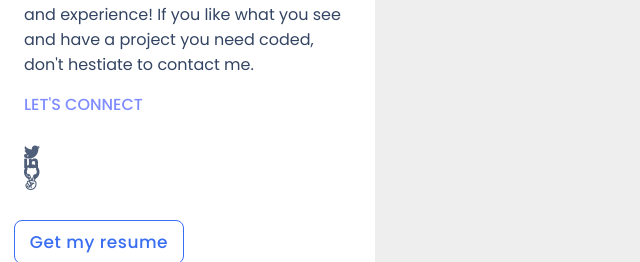
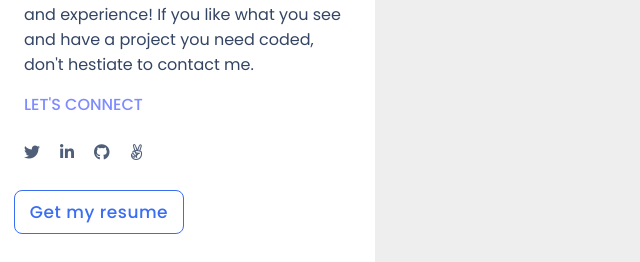
Before and after one commit to ElShaer398/Portfolio-setup-and-mobile-first, a plain HTML site: page index.html in a window 1280 px wide. Shown: the part 3780-4042 px from the top of the page, without its empty margins (0-640 px from the left). Drawn offline with Linux system fonts and the light colour scheme.

Commit message:
updated some design errors

```diff
--- a/main.css
+++ b/main.css
@@ -10,6 +10,7 @@
 
 body {
   background-color: #eee;
+  width: 375px;
 }
 
 header {
@@ -36,7 +37,6 @@ header {
   background-image: url("images/background-1.png");
   background-repeat: no-repeat;
   background-size: contain;
-  width: 375px;
 }
 
 .name {
@@ -236,7 +236,8 @@ header {
 }
 
 #social-icons-2 {
-  display: block;
+  display: flex;
+  flex-direction: row;
   padding-top: 10px;
   width: 327px;
 }
```
